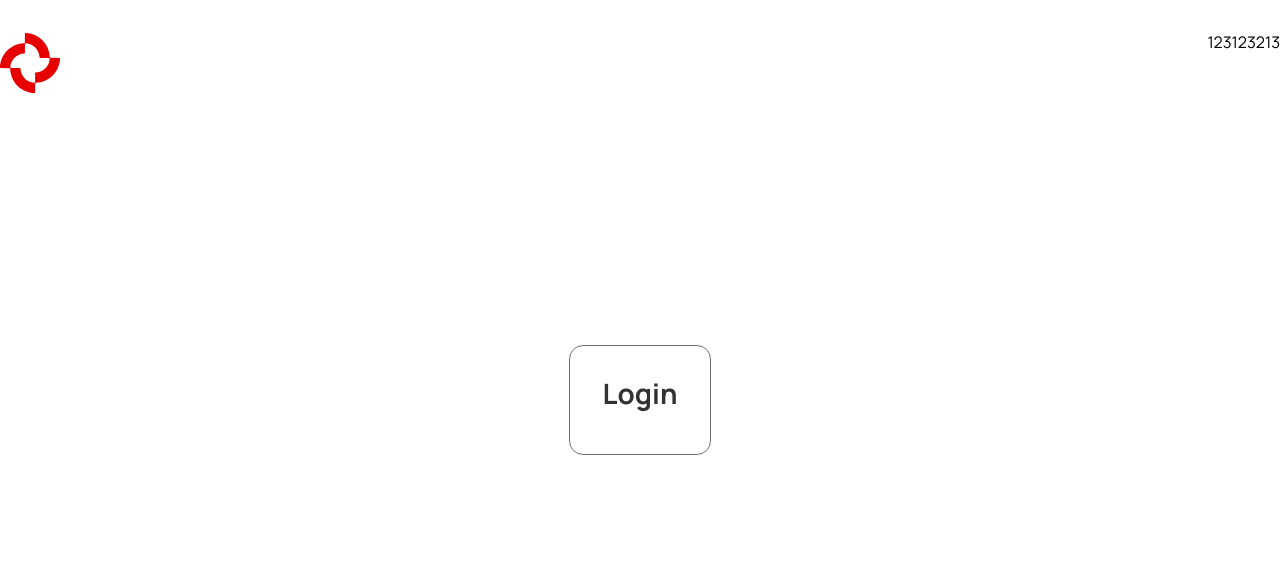
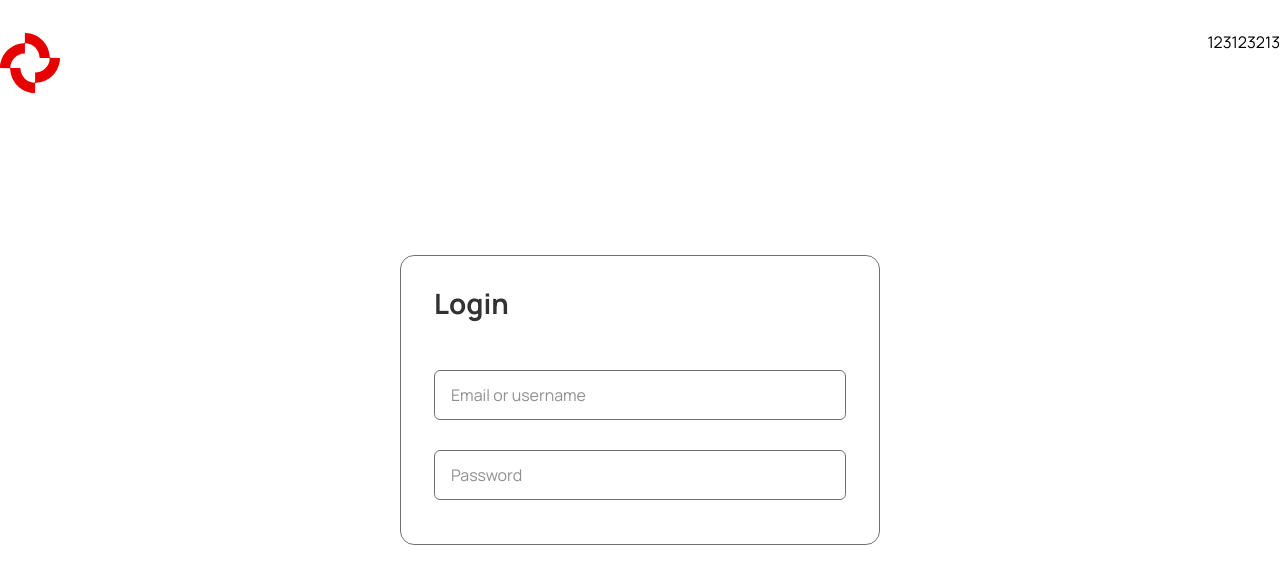
Before and after one commit to rabievn/StreamVibe, a React (Vite) app in the folder frontend/: page /login in a window 1280 px wide. Shown: the top 584 px of the page. Built offline with nearby package versions, Linux system fonts and the light colour scheme.

Commit message:
feat: incompletely login page with input

```diff
--- a/frontend/src/assets/locales/en.json
+++ b/frontend/src/assets/locales/en.json
@@ -1,6 +1,7 @@
 {
   "welcome": "Welcome to StreamVibe",
   "login": "Login",
+  "email": "Email or username",
   "logout": "Logout",
   "signup": "Sign Up",
   "username": "Username",
--- a/frontend/src/assets/locales/ru.json
+++ b/frontend/src/assets/locales/ru.json
@@ -1,6 +1,7 @@
 {
   "welcome": "Добро пожаловать в StreamVibe",
   "login": "Войти",
+  "userNamePlaceholder": "Email или никнейм",
   "logout": "Выйти",
   "signup": "Зарегистрироваться",
   "username": "Имя пользователя",
--- /dev/null
+++ b/frontend/src/global.d.ts
@@ -0,0 +1,4 @@
+declare module '*.module.scss' {
+  const classes: { [key: string]: string }
+  export default classes
+}
--- a/frontend/src/pages/Login/Login.module.scss
+++ b/frontend/src/pages/Login/Login.module.scss
@@ -29,7 +29,8 @@
   opacity: 0.8;
   border: 1px solid var(--color-gray-15);
   padding: 31px 33px 44px 33px;
-  border-radius: var(--border-radius-lg);
+  border-radius: var(--border-radius-xlg);
+  width: 100%;
 
   .loginFormHeader {
 
@@ -39,4 +40,12 @@
     font-size: var(--font-size-xlg);
     font-weight: var(--font-weight-bold);
   }
+
+  .loginFormInputsBlock {
+    display: flex;
+    flex-direction: column;
+    margin-top: 50px;
+    gap: 30px;
+  }
+
 }
--- a/frontend/src/pages/Login/Login.tsx
+++ b/frontend/src/pages/Login/Login.tsx
@@ -1,7 +1,7 @@
-import React from 'react'
 import { useTranslation } from 'react-i18next'
 import styles from './Login.module.scss'
 import { StreamVibeIcon } from '../../assets/icons'
+import { Input } from '../../shared/ui/Input/Input'
 
 export const Login = () => {
   const { t } = useTranslation()
@@ -17,6 +17,10 @@ export const Login = () => {
           <div className={styles.loginFormHeader}>
             <div className={styles.loginFormHeaderTitle}>{t('login')}</div>
           </div>
+          <div className={styles.loginFormInputsBlock}>
+            <Input type="text" placeholder={t('email')} />
+            <Input type="password" placeholder={t('password')} />
+          </div>
         </div>
       </div>
     </div>
--- a/frontend/src/pages/NotFoundPage/NotFoundPage.tsx
+++ b/frontend/src/pages/NotFoundPage/NotFoundPage.tsx
@@ -1,5 +1,3 @@
-import React from 'react'
-
 export const NotFound = () => {
   return (
     <div>
--- a/frontend/src/shared/ui/Input/Input.module.scss
+++ b/frontend/src/shared/ui/Input/Input.module.scss
@@ -0,0 +1,15 @@
+.input {
+  height: 60px;
+  width: 100%;
+  background: var(--color-bg);
+  border: 1px solid var(--color-gray-15);
+  border-radius: var(--border-radius-sm);
+  color: var(--color-white);
+  padding-left: 20px;
+
+  @media (max-width: 1440px) {
+    height: 50px;
+    border-radius: var(--border-radius-xsm);
+    padding-left: 16px;
+  }
+}
--- a/frontend/src/shared/ui/Input/Input.tsx
+++ b/frontend/src/shared/ui/Input/Input.tsx
@@ -1,10 +1,13 @@
-import React from 'react'
-import './Input.module.scss'
+import styles from './Input.module.scss'
 
-export const Input = () => {
+type InputProps = {
+  placeholder?: string
+  type: 'text' | 'password' | 'email'
+}
+
+export const Input: React.FC<InputProps> = ({ placeholder, type }) => {
+
   return (
-    <div>
-      Input
-    </div>
+    <input type={type} className={styles.input} placeholder={placeholder} />
   )
 }
--- a/frontend/src/styles/abstracts/_variables.scss
+++ b/frontend/src/styles/abstracts/_variables.scss
@@ -4,10 +4,11 @@
 
   --container-width: 1600px;
 
-  --border-radius-lg: 14px;
-  --border-radius-md: 12px;
-  --border-radius-sm: 10px;
-  --border-radius-xsm: 8px;
+  --border-radius-xlg: 14px;
+  --border-radius-lg: 12px;
+  --border-radius-md: 10px;
+  --border-radius-sm: 8px;
+  --border-radius-xsm: 6px;
 
   --media-desktop-size: 1920px;
   --media-laptop-size: 1440px;
--- a/frontend/tsconfig.json
+++ b/frontend/tsconfig.json
@@ -33,6 +33,7 @@
   "include": [
     "src/**/*",
     "src/**/*",
+    "global.d.ts",
     "vite.config.ts",
     "scripts/**/*"
   ]
```
